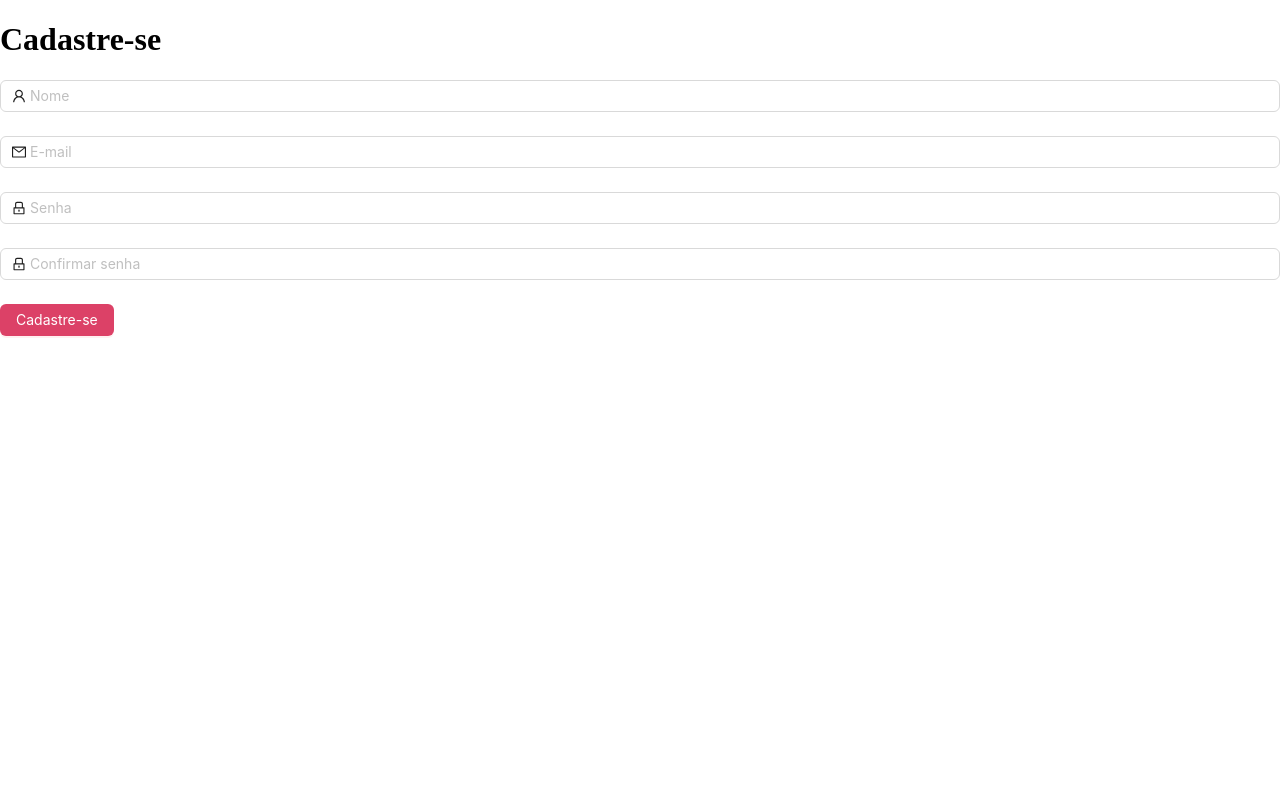
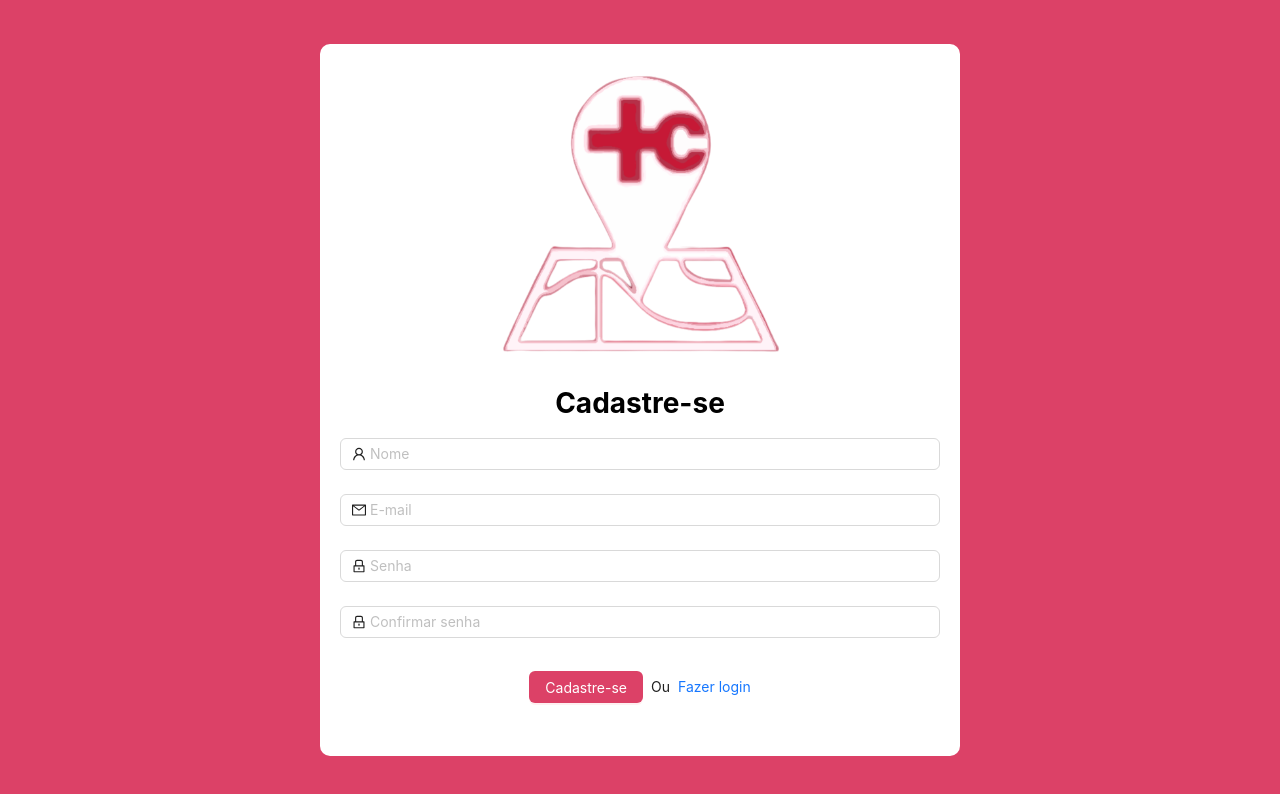
Before and after one commit to marcoscesardev/-Cidade, a React (Vite) app: page /sign-up in a window 1280 px wide. Shown: the top 794 px of the page. Built offline with nearby package versions, Linux system fonts and the light colour scheme.

Commit message:
chore: finish site design

```diff
--- a/src/Components/Complaint/Maker/index.jsx
+++ b/src/Components/Complaint/Maker/index.jsx
@@ -16,7 +16,6 @@ import {
 } from "../../../Helper/hooks/useMaisCidadeApi/useRates";
 import { getCategoryIcon } from "../../../Helper/Constants/icons";
 import { authProvider } from "../../../Helper/authProvider";
-import Search from "antd/es/input/Search";
 
 const ComplaintMark = ({ complaintInfo }) => {
   const [complaintRate, setComplaintRate] = useState({});
@@ -53,6 +52,7 @@ const ComplaintMark = ({ complaintInfo }) => {
         resolution,
         solvedById: authProvider.me().id,
       });
+      window.dispatchEvent(new Event("complaintRefresh"));
       message.success("Reclamação resolvida com sucesso!");
     } catch (error) {
       console.error(error)
--- a/src/Components/Complaint/SolvedList/index.jsx
+++ b/src/Components/Complaint/SolvedList/index.jsx
@@ -1,4 +1,4 @@
-import { Timeline } from "antd";
+import { Alert, Timeline } from "antd";
 import { useEffect, useState } from "react";
 import { listResolvedComplaints } from "../../../Helper/hooks/useMaisCidadeApi/useComplaint";
 import { dateFormat } from "../../../Helper/transformData/dateFormat";
@@ -28,6 +28,11 @@ export const SolvedList = () => {
             <h3>{dateFormat(complaint?.createdAt)}</h3>
             <span>{complaint?.category?.name}</span>
             <p>{complaint?.description}</p>
+
+            <Alert
+              message={complaint?.resolution}
+              type="success"
+            />
           </>
         ),
       }))}
--- a/src/Helper/Router/index.jsx
+++ b/src/Helper/Router/index.jsx
@@ -97,7 +97,7 @@ const router = createBrowserRouter([
       },
       {
         path: "sign-up",
-        Component: SignUpPage,
+        Component: () => <ContainerCenter><SignUpPage /></ContainerCenter>,
       },
     ],
   },
--- a/src/Helper/hooks/useMaisCidadeApi/useComplaint/index.js
+++ b/src/Helper/hooks/useMaisCidadeApi/useComplaint/index.js
@@ -20,7 +20,11 @@ export const listTopRatedComplaints = () => useMaisCidadeApi.get("complaint/top-
   },
 });
 
-export const listResolvedComplaints = () => useMaisCidadeApi.get("complaint/resolved")
+export const listResolvedComplaints = () => useMaisCidadeApi.get("complaint/resolved", {
+  headers: {
+    Authorization: localStorage.getItem("token"),
+  },
+})
 
 export const updateComplaint = (id, params) =>
   useMaisCidadeApi.put(`complaint/${id}`, params, {
--- a/src/Layout/Container/Center/index.jsx
+++ b/src/Layout/Container/Center/index.jsx
@@ -1,15 +1,33 @@
-import { Col, Row } from "antd";
-
+import { Col, Row, theme } from "antd";
 
 // eslint-disable-next-line react/prop-types
 const ContainerCenter = ({ children }) => {
+  const {
+    token: { colorBgSpotlight, colorBgContainer },
+  } = theme.useToken();
+
   return (
-   <Row>
-      <Col span={12} offset={6}>
+    <Row style={{ height: "100vh", background: colorBgSpotlight }}>
+      <Col
+        style={{
+          alignSelf: "center",
+          textAlign: "center",
+          background: colorBgContainer,
+          padding: 20,
+          borderRadius: 10,
+        }}
+        span={12}
+        offset={6}
+      >
+        <img
+          style={{ height: "300px" }}
+          src="icons/logo-mais-cidade.png"
+          alt="Logo Mais Cidade"
+        />
         {children}
       </Col>
     </Row>
-  )
-}
+  );
+};
 
 export default ContainerCenter;
--- a/src/Pages/Login/index.jsx
+++ b/src/Pages/Login/index.jsx
@@ -1,5 +1,5 @@
 import React from "react";
-import { Form, Input, Button, Checkbox, message } from "antd";
+import { Form, Input, Button, Checkbox, message, Space } from "antd";
 import { UserOutlined, LockOutlined } from "@ant-design/icons";
 import { authProvider } from "../../Helper/authProvider";
 import { useNavigate } from "react-router-dom";
@@ -55,6 +55,7 @@ const Login = () => {
         </Form.Item>
 
         <Form.Item>
+        <Space wrap>
           <Button
             type="primary"
             htmlType="submit"
@@ -62,7 +63,9 @@ const Login = () => {
           >
             Entrar
           </Button>
-          Ou <a onClick={() => navigate("/sign-up")}>registre-se agora!</a>
+          <p>Ou</p>
+          <a onClick={() => navigate("/sign-up")}>registre-se agora!</a>
+        </Space>
         </Form.Item>
       </Form>
     </div>
--- a/src/Pages/SignUp/index.jsx
+++ b/src/Pages/SignUp/index.jsx
@@ -1,8 +1,8 @@
-import React from 'react';
-import { Form, Input, Button, message } from 'antd';
-import { UserOutlined, LockOutlined, MailOutlined } from '@ant-design/icons';
-import { authProvider } from '../../Helper/authProvider';
-import { useNavigate } from 'react-router-dom';
+import React from "react";
+import { Form, Input, Button, message, Space } from "antd";
+import { UserOutlined, LockOutlined, MailOutlined } from "@ant-design/icons";
+import { authProvider } from "../../Helper/authProvider";
+import { useNavigate } from "react-router-dom";
 
 const SignUp = () => {
   const navigate = useNavigate();
@@ -10,11 +10,11 @@ const SignUp = () => {
   const onFinish = async (values) => {
     try {
       await authProvider.signUp(values);
-      message.success('Cadastro realizado com sucesso!');
+      message.success("Cadastro realizado com sucesso!");
 
-      navigate('/')
+      navigate("/");
     } catch (error) {
-      message.error('Ocorreu um erro ao tentar cadastrar!');
+      message.error("Ocorreu um erro ao tentar cadastrar!");
       console.log(error);
     }
   };
@@ -22,28 +22,25 @@ const SignUp = () => {
   return (
     <div className="signup-container">
       <h1>Cadastre-se</h1>
-      <Form
-        name="signup-form"
-        onFinish={onFinish}
-      >
+      <Form name="signup-form" onFinish={onFinish}>
         <Form.Item
           name="name"
-          rules={[{ required: true, message: 'Por favor, insira seu nome!' }]}
+          rules={[{ required: true, message: "Por favor, insira seu nome!" }]}
         >
           <Input prefix={<UserOutlined />} placeholder="Nome" />
         </Form.Item>
         <Form.Item
           name="email"
           rules={[
-            { required: true, message: 'Por favor, insira seu e-mail!' },
-            { type: 'email', message: 'E-mail inválido!' }
+            { required: true, message: "Por favor, insira seu e-mail!" },
+            { type: "email", message: "E-mail inválido!" },
           ]}
         >
           <Input prefix={<MailOutlined />} placeholder="E-mail" />
         </Form.Item>
         <Form.Item
           name="password"
-          rules={[{ required: true, message: 'Por favor, insira sua senha!' }]}
+          rules={[{ required: true, message: "Por favor, insira sua senha!" }]}
         >
           <Input
             prefix={<LockOutlined />}
@@ -53,15 +50,15 @@ const SignUp = () => {
         </Form.Item>
         <Form.Item
           name="confirmPassword"
-          dependencies={['password']}
+          dependencies={["password"]}
           rules={[
-            { required: true, message: 'Por favor, confirme sua senha!' },
+            { required: true, message: "Por favor, confirme sua senha!" },
             ({ getFieldValue }) => ({
               validator(_, value) {
-                if (!value || getFieldValue('password') === value) {
+                if (!value || getFieldValue("password") === value) {
                   return Promise.resolve();
                 }
-                return Promise.reject(new Error('As senhas não coincidem!'));
+                return Promise.reject(new Error("As senhas não coincidem!"));
               },
             }),
           ]}
@@ -73,9 +70,17 @@ const SignUp = () => {
           />
         </Form.Item>
         <Form.Item>
-          <Button type="primary" htmlType="submit" className="signup-form-button">
-            Cadastre-se
-          </Button>
+          <Space wrap>
+            <Button
+              type="primary"
+              htmlType="submit"
+              className="signup-form-button"
+            >
+              Cadastre-se
+            </Button>
+            <p>Ou</p>
+            <a onClick={() => navigate("/login")}>Fazer login</a>
+          </Space>
         </Form.Item>
       </Form>
     </div>
```
